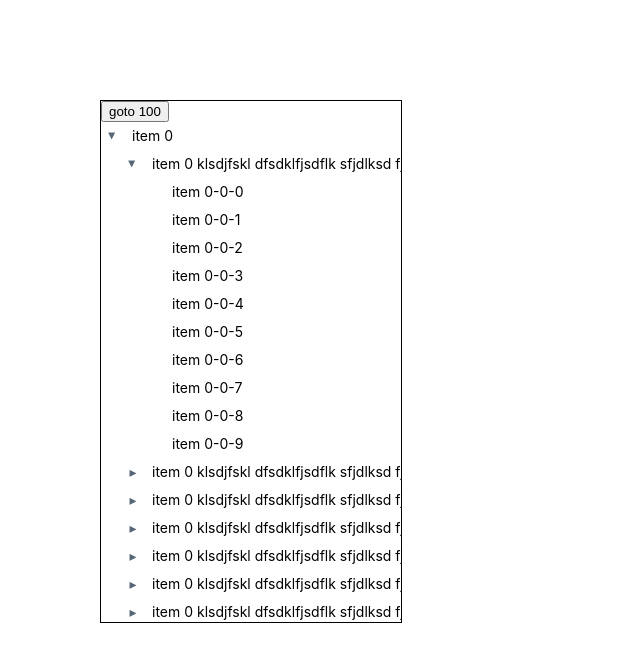
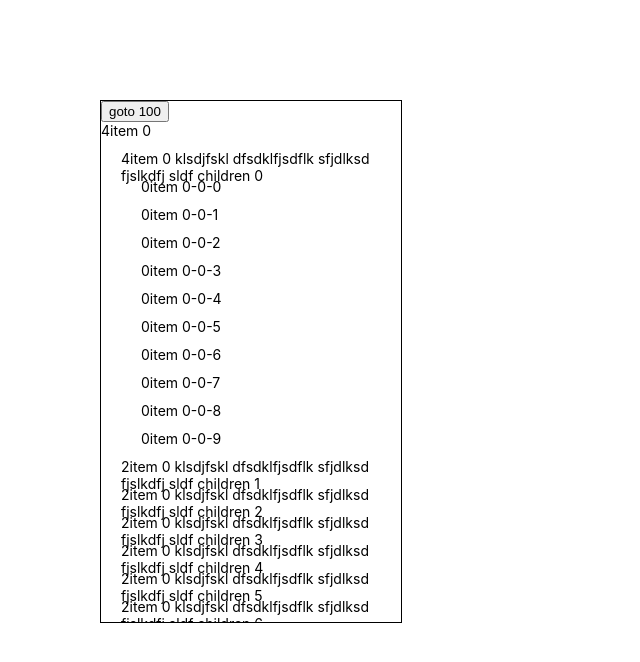
Before and after one commit to kutlugsahin/react-smooth-tree, a React (Create React App) app: page / in a window 1280 px wide. Shown: the top 662 px of the page, without its empty margins (0-640 px from the left). Built offline with nearby package versions, Linux system fonts and the light colour scheme.

Commit message:
renderNode prop

```diff
--- a/src/App.tsx
+++ b/src/App.tsx
@@ -74,6 +74,14 @@ class App extends React.Component<Props, State> {
               }, 1000);
             });
           }}
+          renderNode={(props) => {
+            return (
+              <div>
+                <span onClick={props.onToggleExpand}>{props.state}</span>
+                <span>{props.item.title}</span>
+              </div>
+            )
+          }}
         />
       </div>
     );
--- a/src/components/Tree.tsx
+++ b/src/components/Tree.tsx
@@ -218,6 +218,7 @@ class Tree extends React.Component<TreeProps, TreeClassState> {
 								onItemDrag={this.onItemDrag}
 								dragContext={context.dragContext}
 								renderNodeIcon={context.renderNodeIcon}
+								renderNode={context.renderNode}
 							/>
 						)
 					}}
@@ -240,7 +241,7 @@ class Tree extends React.Component<TreeProps, TreeClassState> {
 	}
 
 	render() {
-		const { expandedKeys, selectedKey, loadingKeys, nodeHeight, getNodeClassName, getItemDragData, shouldAllowDrop, renderNodeIcon } = this.props;
+		const { expandedKeys, selectedKey, loadingKeys, nodeHeight, getNodeClassName, getItemDragData, shouldAllowDrop, renderNodeIcon, renderNode } = this.props;
 		return (
 			<DragContainer>
 				{(isDragging: boolean) => {
@@ -260,6 +261,7 @@ class Tree extends React.Component<TreeProps, TreeClassState> {
 								shouldAllowDrop,
 								dragContext: this.state.dragContext,
 								renderNodeIcon,
+								renderNode
 							}}>
 								<List
 									ref={this.listRef}
--- a/src/components/TreeNode.tsx
+++ b/src/components/TreeNode.tsx
@@ -53,44 +53,8 @@ export class TreeNode extends React.Component<TreeNodeProps, TreeNodeState> {
 		}
 	}
 
-	render() {
-		const { level, id, onSelected, title, isSelected, height, getNodeClassName, draggable, getItemDragData, shouldAllowDrop, item, dragContext, onItemDrag, nodeState, renderNodeIcon } = this.props;
-		const { isDraggedOver, isDragging } = this.state;
-
-		const nodeRowStyle = {
-			paddingLeft: `${level * 20}px`,
-			height: `${height}px`,
-		};
-
-		const selectedClass = classnames({
-			[styles.node]: true,
-			[styles.expanded]: nodeState === NodeState.Expanded,
-			[styles.loading]: nodeState === NodeState.Loading
-		});
-
-		const titleWrapperHeight = `${height - 4}px`;
-
-		let titleWrapper = classnames({
-			[styles.titleWrapper]: true,
-			[styles.draggedOver]: isDraggedOver,
-			[styles.selected]: isSelected,
-		});
-
-		if (getNodeClassName) {
-			const externalClasses = getNodeClassName({
-				isDraggedOver,
-				isDragging,
-				isSelected,
-				item,
-				state: nodeState,
-			});
-
-			titleWrapper = classnames({
-				[titleWrapper]: true,
-				[externalClasses]: true,
-			});
-		}
-
+	renderNodeIcon() {
+		const { renderNodeIcon, nodeState } = this.props;
 		let icon = null;
 
 		if (renderNodeIcon) {
@@ -122,8 +86,14 @@ export class TreeNode extends React.Component<TreeNodeProps, TreeNodeState> {
 			icon = <span {...iconProps} />;
 		}
 
-		const dragProps = {
-			draggable,
+		return icon;
+	}
+
+	getDraggableProps() {
+		const { item, shouldAllowDrop, dragContext, getItemDragData, onItemDrag } = this.props;
+		if (item.draggable) {
+			return {
+				draggable: true,
 				onDragOver: (e: any) => {
 					if (!shouldAllowDrop || (dragContext && shouldAllowDrop(dragContext.item, item, dragContext.data))) {
 						e.preventDefault();
@@ -141,18 +111,70 @@ export class TreeNode extends React.Component<TreeNodeProps, TreeNodeState> {
 					}
 					onItemDrag(item)
 				},
+			};
 		}
 
-		return (
+		return {};
+	}
+
+	render() {
+		const { level, id, onSelected, title, isSelected, height, getNodeClassName, item, nodeState, renderNode } = this.props;
+		const { isDraggedOver, isDragging } = this.state;
+
+		const icon = this.renderNodeIcon();
+		const draggableProps = this.getDraggableProps();
+
+		const nodeRowStyle = {
+			paddingLeft: `${level * 20}px`,
+			height: `${height}px`,
+		};
+		let renderedNodeContent = null;
+
+		if (renderNode) {
+			renderedNodeContent = renderNode({
+				draggableProps,
+				isDragging,
+				isDraggedOver,
+				isSelected,
+				item,
+				onSelected: () => onSelected(id),
+				state: nodeState,
+				nodeIcon: icon,
+				onToggleExpand: this.onToggle,
+			})
+		} else {
+
+			const titleWrapperHeight = `${height - 4}px`;
+
+			let titleWrapper = classnames({
+				[styles.titleWrapper]: true,
+				[styles.draggedOver]: isDraggedOver,
+				[styles.selected]: isSelected,
+			});
+
+			if (getNodeClassName) {
+				const externalClasses = getNodeClassName({
+					isDraggedOver,
+					isDragging,
+					isSelected,
+					item,
+					state: nodeState,
+				});
+
+				titleWrapper = classnames({
+					[titleWrapper]: true,
+					[externalClasses]: true,
+				});
+			}
+
+			renderedNodeContent = (
 				<div
 					style={nodeRowStyle}
-				className={selectedClass}
 				>
 					{icon}
 					<div
+						{...draggableProps}
 						className={titleWrapper}
-					{...dragProps}
-
 						style={{ height: titleWrapperHeight, lineHeight: titleWrapperHeight }}
 						onClick={() => !isSelected && onSelected(id)}
 						onDoubleClick={this.onToggle}
@@ -161,6 +183,12 @@ export class TreeNode extends React.Component<TreeNodeProps, TreeNodeState> {
 					</div>
 				</div>
 			);
+		}
 
+		return (
+			<div style={nodeRowStyle}>
+				{renderedNodeContent}
+			</div>
+		);
 	}
 }
--- a/src/components/interface.ts
+++ b/src/components/interface.ts
@@ -1,4 +1,4 @@
-import { ReactNode } from "react";
+import { ReactNode, RefObject } from "react";
 
 /*
 An empty array children means the node is leaf
@@ -30,6 +30,12 @@ export interface TreeItemNodeState {
 	state: NodeState;
 	isSelected: boolean;
 }
+export interface NodeRendererProps extends TreeItemNodeState {
+	onToggleExpand: () => void;
+	onSelected: () => void;
+	nodeIcon?: ReactNode;
+	draggableProps?: any;
+}
 
 export interface DragContext {
 	item: TreeItem;
@@ -49,6 +55,7 @@ export interface TreeNodeProps extends TreeNodeItem {
 	onItemDrag: (item: TreeItem) => void;
 	dragContext?: DragContext;
 	renderNodeIcon?: (state: NodeState, toggleExpand: () => void) => ReactNode;
+	renderNode?: (props: NodeRendererProps) => React.ReactNode;
 }
 
 export interface TreeKeyProps {
@@ -64,6 +71,7 @@ export interface TreeNodeContextProps extends TreeKeyProps{
 	shouldAllowDrop?: (draggedItem: TreeItem, targetItem: TreeItem, data?: string) => boolean;
 	dragContext?: DragContext;
 	renderNodeIcon?: (state: NodeState, toggleExpand: () => void) => ReactNode;
+	renderNode?: (props: NodeRendererProps) => React.ReactNode;
 }
 
 export interface TreeKeyChangedProps {
@@ -75,7 +83,7 @@ export interface TreeKeyChangedProps {
 export interface TreeProps extends TreeKeyProps, TreeKeyChangedProps {
 	items: TreeItem[];
 	onItemsChanged: (items: TreeItem[]) => void;
-	renderNode?: (node: TreeItem) => React.ReactNode;
+	renderNode?: (props: NodeRendererProps) => React.ReactNode;
 	nodeHeight?: number;
 	load?: (id: string) => Promise<TreeItem[]>;
 	getNodeClassName?: (props: TreeItemNodeState) => string;
```
Lines whose indentation alone changed are shown as unchanged.
